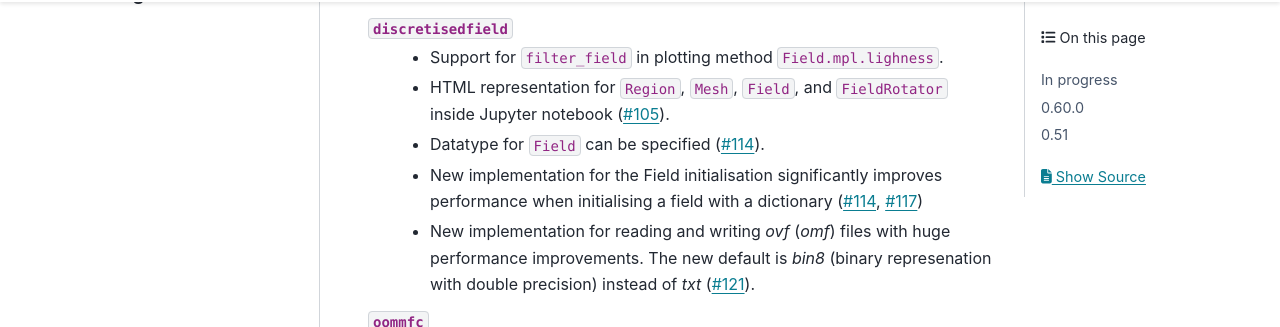
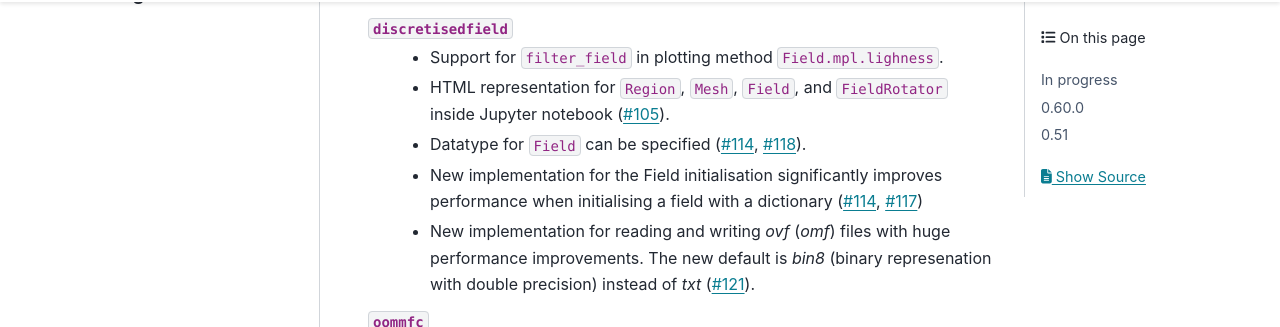
Before and after one commit to ubermag/ubermag.github.io, a Sphinx documentation site: the page built from source/changelog.rst, in a window 1280 px wide and 900 px high, scrolled down 462 px. Shown: the part 126-453 px from the top of the window. Built offline with Sphinx 7.4.7 and the PyData theme 0.15.4, drawn with Linux system fonts in a browser that asks for light colours; pages that are not in the unit, such as notebooks, are missing from menus.

Commit message:
Update changelog.rst

```diff
--- a/source/changelog.rst
+++ b/source/changelog.rst
@@ -16,7 +16,8 @@ New functionality
 ``discretisedfield``
   - Support for ``filter_field`` in plotting method ``Field.mpl.lighness``.
   - HTML representation for ``Region``, ``Mesh``, ``Field``, and ``FieldRotator`` inside Jupyter notebook (`#105 <https://github.com/ubermag/discretisedfield/pull/105>`__).
-  - Datatype for ``Field`` can be specified (`#114 <https://github.com/ubermag/discretisedfield/pull/114>`__).
+  - Datatype for ``Field`` can be specified (`#114 <https://github.com/ubermag/discretisedfield/pull/114>`__,
+    `#118 <https://github.com/ubermag/discretisedfield/pull/118>`__).
   - New implementation for the Field initialisation significantly improves performance when initialising a field with a dictionary
     (`#114 <https://github.com/ubermag/discretisedfield/pull/114>`__, `#117 <https://github.com/ubermag/discretisedfield/pull/117>`__)
   - New implementation for reading and writing `ovf` (`omf`) files with huge performance improvements. The new default is `bin8` (binary represenation
```
